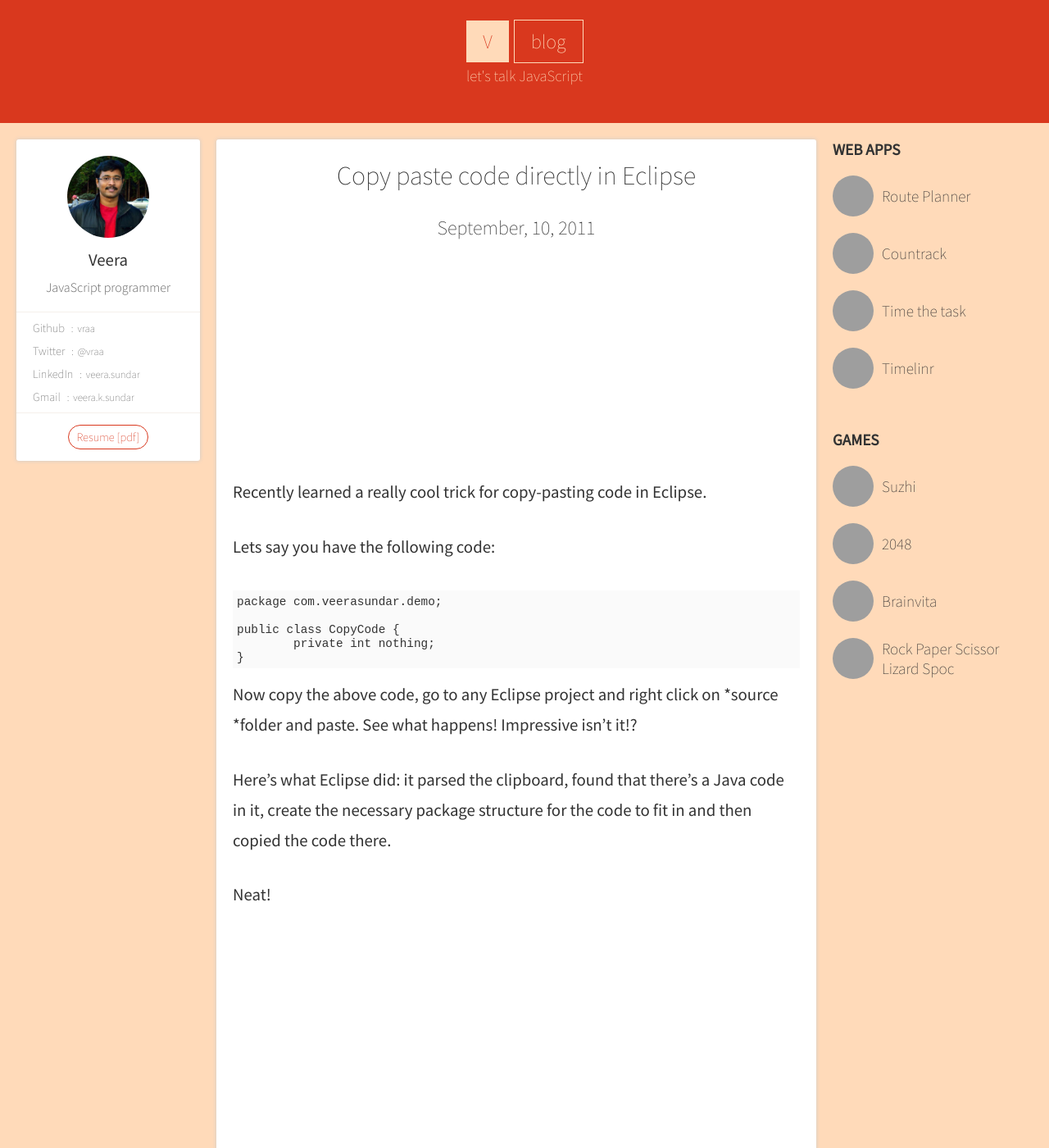
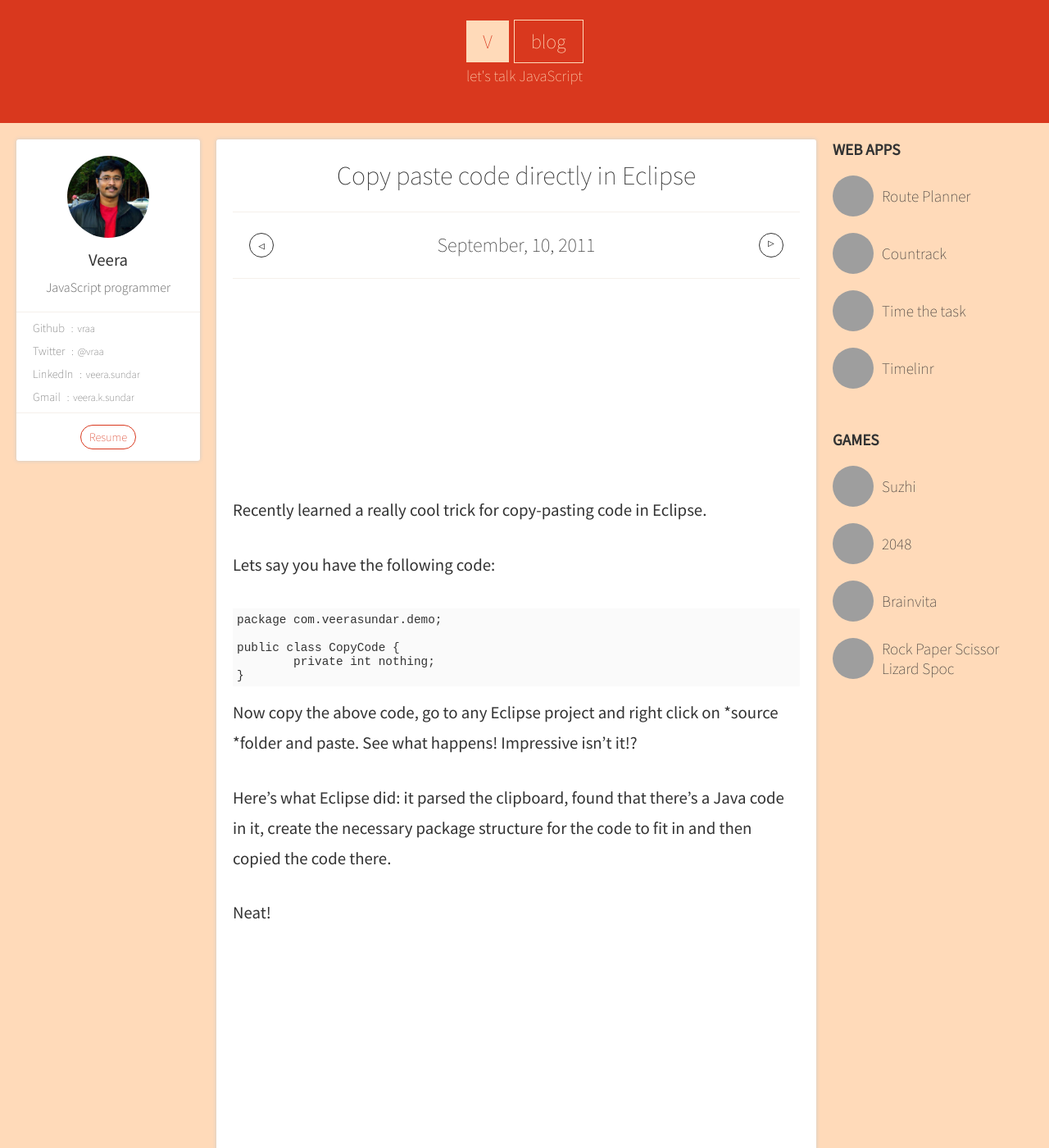
Before and after one commit to canwe/blog, a Jekyll site: the page built from _posts/2011-09-10-copy-paste-code-directly-in-eclipse.md, in a window 1280 px wide and 1400 px high, cut to the strip 0-1400 px from the top of the window. Shown: the whole strip at 82% size. Built offline with Jekyll 4.4.1, drawn with Linux system fonts in a browser that asks for light colours; Markdown is read by kramdown in place of the engine named in the settings; comment, search, counter and statistics services are not loaded; some of the changed text lies outside the part shown; grey boxes are pictures that could not be loaded.

Commit message:
Add navigation formatting.

```diff
--- a/_includes/aside-1.html
+++ b/_includes/aside-1.html
@@ -7,13 +7,13 @@
       <p class="name-job"><span class='name'>Veera</span> <em>-</em> <span class='job'>JavaScript programmer</span></p>
       <ul class="elsewhere">
         <li>
-          <a href="#">Github <em>vraa</em></a>
+          <a href="http://github.com/vraa">Github <em>vraa</em></a>
         </li>
         <li>
-          <a href="#">Twitter <em>@vraa</em></a>
+          <a href="http://twitter.com/vraa">Twitter <em>@vraa</em></a>
         </li>
         <li>
-          <a href="#">LinkedIn <em>veera.sundar</em></a>
+          <a href="https://www.linkedin.com/in/veerasundar">LinkedIn <em>veera.sundar</em></a>
         </li>
         <li>
           <a href="mailto:veera.k.sundar@gmail.com">Gmail <em>veera.k.sundar</em></a>
@@ -21,7 +21,7 @@
       </ul>
 
       <div class="resume-link">
-        <a class="cta-button" href="#">Resume [pdf]</a>
+        <a class="cta-button" href="http://veerasundar.com/resume/">Resume</a>
       </div>
     </div>
   </div>
--- a/_layouts/post.html
+++ b/_layouts/post.html
@@ -8,7 +8,18 @@ postpage: yes
    <h1>
       {{ page.title }}
     </h1>
-    <p class='date'>{{ page.date | date: "%B" }}, {{ page.date | date : "%d"}}, {{ page.date | date : "%Y"}}</p>
+    <div class="date-navigator">
+
+        <p class='date'>
+            {% if page.previous.url %}
+                <a class="prev" id="{{page.previous.id}}" href="/blog{{page.previous.url}}" title="Older: {{page.previous.title}}"></a>
+            {% endif %}
+            {{ page.date | date: "%B" }}, {{ page.date | date : "%d"}}, {{ page.date | date : "%Y"}}
+            {% if page.next.url %}
+                <a class="next" id="{{page.next.id}}" href="/blog{{page.next.url}}" title="Newer: {{page.next.title}}"></a>
+            {% endif %}
+        </p>
+    </div>
 
     <div class='gad'>
         <script async src="//pagead2.googlesyndication.com/pagead/js/adsbygoogle.js"></script>
--- a/_sass/base.scss
+++ b/_sass/base.scss
@@ -4,6 +4,7 @@
 
 a {
   text-decoration: none;
+  color: $link-color;
 }
 
 body{
@@ -288,6 +289,143 @@ footer {
   }
 }
 
+.extra {
+  padding: 2*$pad;
+}
+
+.other-posts{
+  display: none;
+}
+
+
+.post {
+
+  padding: 0 2*$pad;
+
+  h1 {
+    font-size: 2rem;
+    font-weight: 100;
+    line-height: 3rem;
+    margin:0;
+    padding: 2*$pad 0;
+    text-transform: none;
+  }
+
+  .date {
+    margin: 0;
+    padding:2*$pad 0;
+    font-weight: 100;
+    position: relative;
+    border-top:1px solid $line-color;
+    border-bottom: 1px solid $line-color;
+
+    .prev,
+    .next {
+      position:absolute;
+      width: 30px;
+      height: 30px;
+      color: $dark-black;
+      border: 1px solid $dark-black;
+      border-radius:50%;
+      top:50%;
+      transform: translateY(-50%);
+    }
+
+    .prev {
+      left: 2*$pad;
+
+      &:after {
+        position:absolute;
+        content: '◁';
+        top: 50%;
+        left: 50%;
+        transform: translateY(-50%) translateX(-50%);
+        font-size: .8rem;
+        font-weight: 100;
+      }
+    }
+
+    .next {
+      right: 2*$pad;
+
+      &:after {
+        position:absolute;
+        content: '◁';
+        top: 50%;
+        left: 50%;
+        transform: translateY(-50%) translateX(-50%) rotate(180deg);
+        font-size: .8rem;
+        font-weight: 100;
+      }
+    }
+  }
+
+  h2 {
+    font-size: 1.7rem;
+    line-height: 2.7rem;
+    margin: 0;
+    padding: $pad 0;
+    text-transform: none;
+    font-weight: 100;
+  }
+
+  h3, h4, h5 {
+    font-size: 1.5rem;
+    line-height: 2.5rem;
+    margin: 0;
+    padding: $pad 0;
+    text-transform: none;
+    font-weight: 100;
+  }
+
+  p
+   {
+    font-size: 1.5rem;
+    line-height: 2.5rem;
+    margin:$pad 0;
+    padding-bottom:$pad;
+
+    code {
+      background-color: #fafafa;
+      font-family: Consolas, monospace ;
+      font-size: 1.3rem;
+      line-height: 2.3rem;
+      word-break: break-all;
+      padding: 2px $pad/2;
+    }
+  }
+
+  ol li,
+  ul li {
+    font-size: 1.5rem;
+    line-height: 2.5rem;
+  }
+
+  a {
+    color: $link-color;
+
+    &:hover {
+      border-bottom:1px dashed;
+    }
+  }
+
+  img {
+    max-width: 100%;
+    margin:$pad -$pad;
+  }
+
+  .post-content {
+    text-align: left;
+
+    pre {
+      background-color: #fafafa;
+      padding: $pad/2;
+      font-family: Consolas, monospace ;
+      font-size: .9rem;
+    }
+  }
+}
+
 @media screen and (min-width: 600px){
 
   .posts-list.recent {
@@ -358,92 +496,6 @@ footer {
       }
     }
   }
-}
-
-.post {
-
-  padding: 0 2*$pad;
-
-  h1 {
-    font-size: 2rem;
-    font-weight: 100;
-    line-height: 3rem;
-    margin:0;
-    padding: 2*$pad 0;
-    text-transform: none;
-  }
-
-  .date {
-    margin: 0;
-    padding-bottom:2*$pad;
-    font-weight: 100;
-  }
-
-  h2 {
-    font-size: 1.7rem;
-    line-height: 2.7rem;
-    margin: 0;
-    padding: $pad 0;
-    text-transform: none;
-    font-weight: 100;
-  }
-
-  h3, h4, h5 {
-    font-size: 1.5rem;
-    line-height: 2.5rem;
-    margin: 0;
-    padding: $pad 0;
-    text-transform: none;
-    font-weight: 100;
-  }
-
-  p
-   {
-    font-size: 1.5rem;
-    line-height: 2.5rem;
-    margin:$pad 0;
-    padding-bottom:$pad;
-
-    code {
-      background-color: #fafafa;
-      font-family: Consolas, monospace ;
-      font-size: 1.3rem;
-      line-height: 2.3rem;
-      word-break: break-all;
-      padding: 2px $pad/2;
-    }
-  }
-
-  ol li,
-  ul li {
-    font-size: 1.5rem;
-    line-height: 2.5rem;
-  }
-
-  a {
-    color: $link-color;
-
-    &:hover {
-      border-bottom:1px dashed;
-    }
-  }
-
-  img {
-    width: 100%;
-    margin:$pad -$pad;
-  }
-
-  .post-content {
-    text-align: left;
-
-    pre {
-      background-color: #fafafa;
-      padding: $pad/2;
-      font-family: Consolas, monospace ;
-      font-size: .9rem;
-    }
-  }
-
 }
 
 @media screen and (min-width:900px) {
@@ -626,6 +678,17 @@ footer {
   }
 
   .post-content {
+    .date {
+      .prev,
+      .next {
+        height: 75px;
+        width: 75px;
+
+        &:after {
+          font-size: 1.5rem;
+        }
+      }
+    }
     p {
       font-size: 1.3rem;
       line-height: 2.3rem;
```
